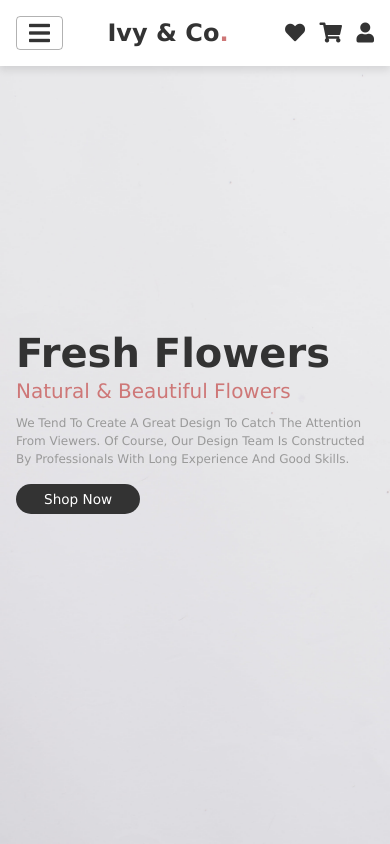
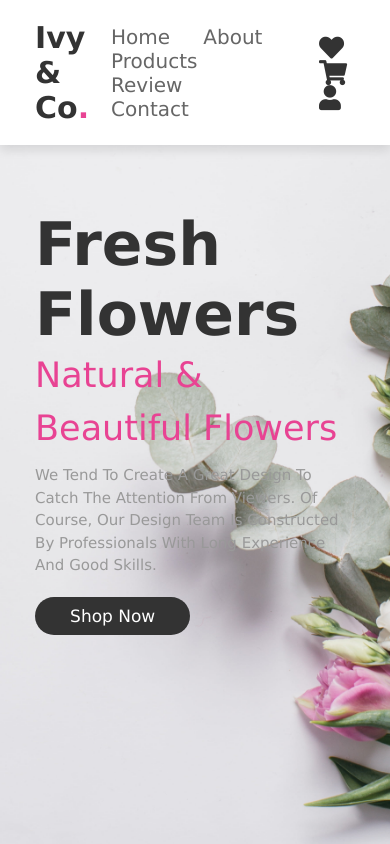
Before and after one commit to diorellearzadon/IvyAndCo, a plain HTML site: page index.html in a window 390 px wide. Shown: the top 844 px of the page. Drawn offline with Linux system fonts and the light colour scheme; files that its build step writes are made by us from their sources.

Commit message:
Update style.css

```diff
--- a/style.css
+++ b/style.css
@@ -1,5 +1,5 @@
 :root{
-    --pink:rgba(206,119,119) ;
+    --pink:#e84393;
 }
 
 *{
@@ -51,7 +51,6 @@ section{
     background:var(--pink);
 }
 
-/*header section starts*/
 header{
     position: fixed;
     top:0; left:0; right:0;
@@ -108,7 +107,6 @@ header .fa-bars{
     display: none;
 }
 
-/*home section starts*/
 .home{
     display: flex;
     align-items: center;
@@ -141,7 +139,6 @@ header .fa-bars{
     line-height: 1.5;
 }
 
-/*about section starts*/
 .about .row{
     display: flex;
     align-items: center;
@@ -193,7 +190,6 @@ header .fa-bars{
     line-height: 1.5;
 }
 
-/*icon section starts*/
 .icons-container{
     background:#eee;
     display: flex;
@@ -227,8 +223,6 @@ header .fa-bars{
     color:#555;
     font-size: 1.3rem;
 }
-
-/*product section starts*/
 
 .products .box-container{
     display: flex;
@@ -329,8 +323,6 @@ header .fa-bars{
     gap:1.5rem;
 }
 
-/*review section starts*/
-
 .review .box-container .box{
     flex:1 1 30rem;
     box-shadow: 0 .5rem 1.5rem rgba(0,0,0,.1);
@@ -353,7 +345,7 @@ header .fa-bars{
 }
 
 .review .box-container .box p{
-    color:rgb(0, 0, 0);
+    color:#999;
     font-size: 1.5rem;
     line-height: 1.5;
     padding-top: 2rem;
@@ -375,15 +367,13 @@ header .fa-bars{
 
 .review .box-container .box .user h3{
     font-size: 2rem;
-    color:rgb(0, 0, 0);
+    color:#333;
 }
 
 .review .box-container .box .user span{
     font-size: 1.5rem;
     color:#999;
 }
-
-/*contact section starts*/
 
 .contact .row{
     display: flex;
@@ -406,7 +396,7 @@ header .fa-bars{
 }
 
 .contact .row .image img{
-    width: 80%;
+    width: 100%;
 }
 
 .contact .row form .box{
@@ -434,8 +424,6 @@ header .fa-bars{
     flex-wrap: wrap;
     gap:1.5rem;
 }
-
-/*footer section starts*/
 
 .footer .box-container .box{
     flex:1 1 25rem;
@@ -477,81 +465,3 @@ header .fa-bars{
 .footer .credit span{
     color:var(--pink);
 }
-
-
-/* media queries*/
-@media (max-width:991px){
-
-    html{
-        font-size: 55%;
-    }
-
-    header{
-        padding:2rem;
-    }
-
-    section{
-        padding:2rem;
-    }
-
-    .home{
-        background-position: left;
-    }
-
-}
-
-@media (max-width:768px){
-
-    header .fa-bars{
-        display: block;
-    }
-
-    header .navbar{
-        position:absolute;
-        top:100%; left:0; right:0;
-        background:#eee;
-        border-top: .1rem solid rgba(0,0,0,.1);
-        clip-path: polygon(0 0, 100% 0, 100% 0, 0 0);
-    }
-
-    header #toggler:checked ~ .navbar{
-        clip-path:polygon(0 0, 100% 0, 100% 100%, 0% 100%);
-    }
-
-    header .navbar a{
-        margin:1.5rem;
-        padding:1.5rem;
-        background:#fff;
-        border:.1rem solid rgba(0,0,0,.1);
-        display: block;
-    }
-
-    .home .content h3{
-        font-size: 5rem;
-    }
-
-    .home .content span{
-        font-size: 2.5rem;
-    }
-
-    .icons-container .icons h3{
-        font-size: 2rem;
-    }
-
-    .icons-container .icons span{
-        font-size: 1.7rem;
-    }
-
-}
-
-@media (max-width:450px){
-
-    html{
-        font-size: 50%;
-    }
-
-    .heading{
-        font-size: 3rem;
-    }
-
-}
```
